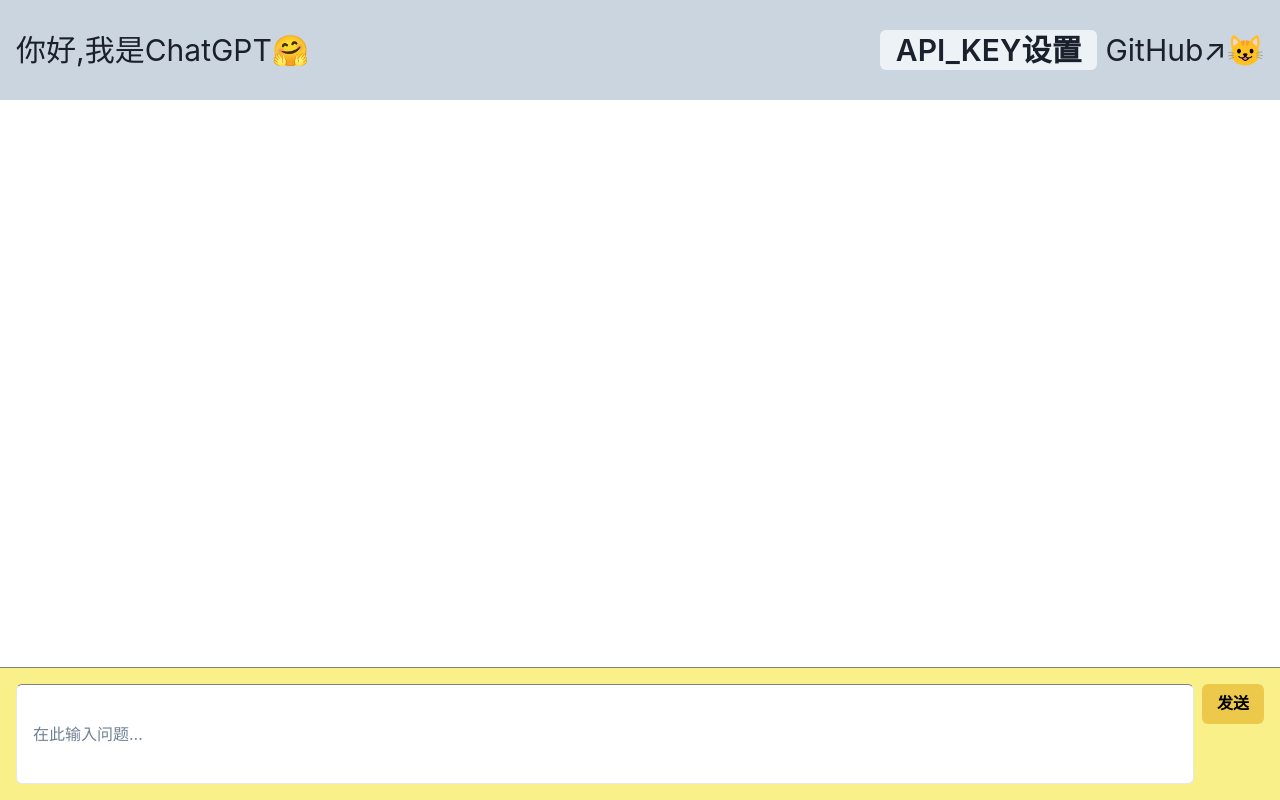
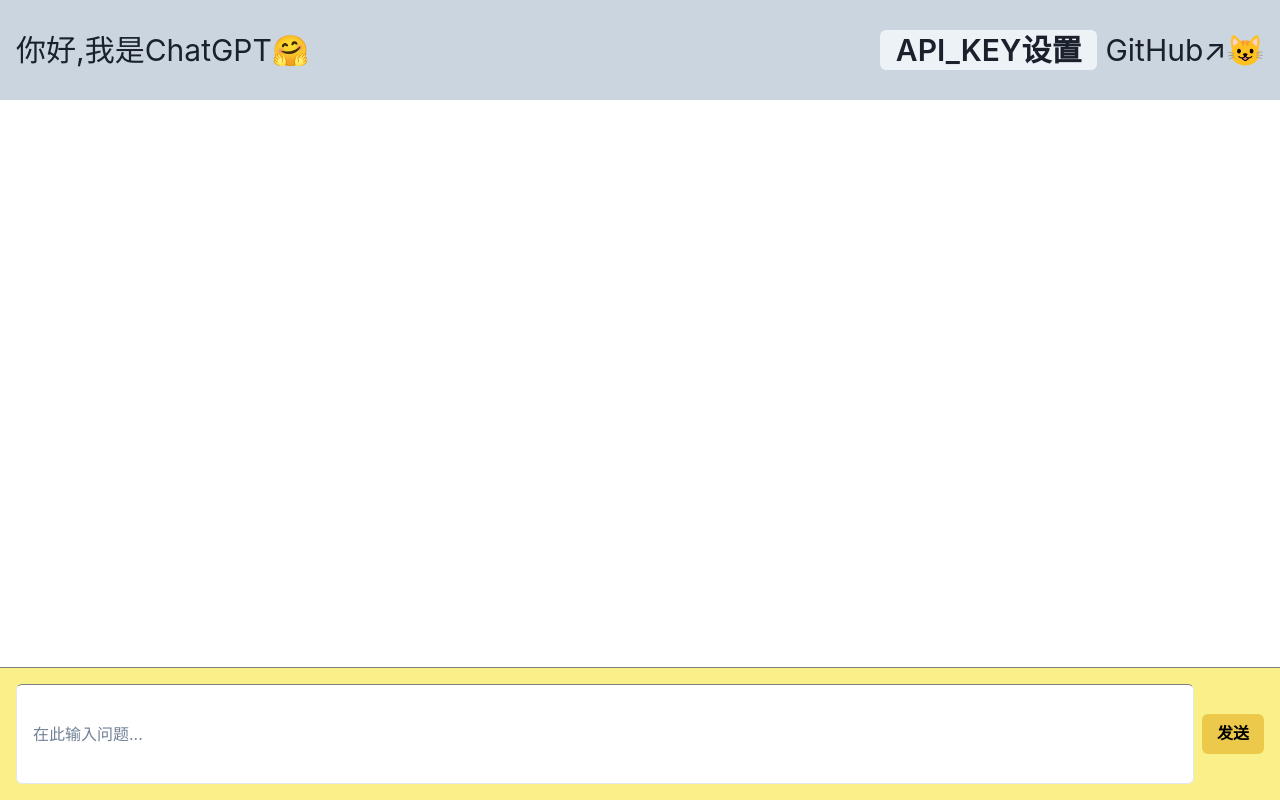
Before and after one commit to freesleeperr/miniGPT, a Next.js app: page / in a window 1280 px wide. Built offline with nearby package versions, Linux system fonts and the light colour scheme.

Commit message:
edit:fix bug

```diff
--- a/src/pages/index.tsx
+++ b/src/pages/index.tsx
@@ -55,13 +55,14 @@ export default function Home() {
         isClosable: true,
       });
       return;
-    } else if (key == "") {
+    } else if (key == "" || null) {
       toast({
         title: "请输入API KEY",
         position: "top",
         status: "warning",
         isClosable: true,
       });
+      return;
     } else {
       setLoading(true);
       setQuestion(input);
@@ -204,7 +205,7 @@ export default function Home() {
         bg="white"
         borderTop="1px solid gray"
         bgColor="yellow.200"
-        align={"c"}
+        align={"center"}
       >
         <Input
           height={{ base: "50px", md: "70px", lg: "100px" }}
```
